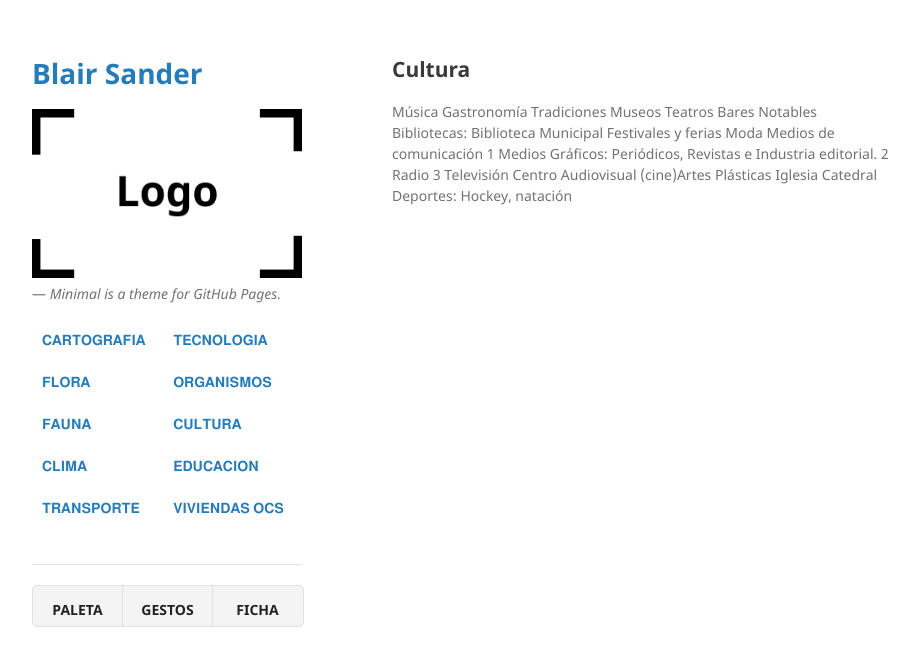
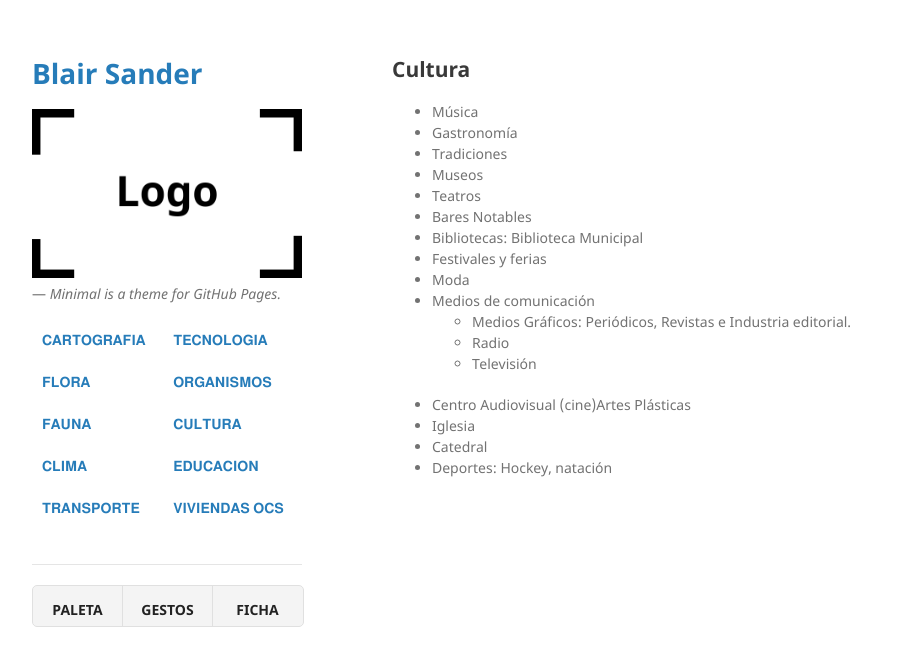
Before and after one commit to BlairSander/ciudad, a Jekyll site: the page built from cultura.md, in a window 1280 px wide. Shown: the top 666 px of the page, without its empty margins (178-1097 px from the left). Built offline with Jekyll 4.4.1, drawn with Linux system fonts in a browser that asks for light colours.

Commit message:
Update cultura.md

```diff
--- a/cultura.md
+++ b/cultura.md
@@ -4,20 +4,20 @@ layout: default
 
 <h2>Cultura</h2>
 
-Música
-Gastronomía
-Tradiciones
-Museos
-Teatros
-Bares Notables
-Bibliotecas: Biblioteca Municipal
-Festivales y ferias
-Moda
-Medios de comunicación
-   1 Medios Gráficos: Periódicos, Revistas e Industria editorial.
-   2 Radio
-   3 Televisión
-Centro Audiovisual (cine)Artes Plásticas
-Iglesia
-Catedral
-Deportes: Hockey, natación
+- Música
+- Gastronomía
+- Tradiciones
+- Museos
+- Teatros
+- Bares Notables
+- Bibliotecas: Biblioteca Municipal
+- Festivales y ferias
+- Moda
+- Medios de comunicación
+   - Medios Gráficos: Periódicos, Revistas e Industria editorial.
+   - Radio
+   - Televisión
+- Centro Audiovisual (cine)Artes Plásticas
+- Iglesia
+- Catedral
+- Deportes: Hockey, natación
```
